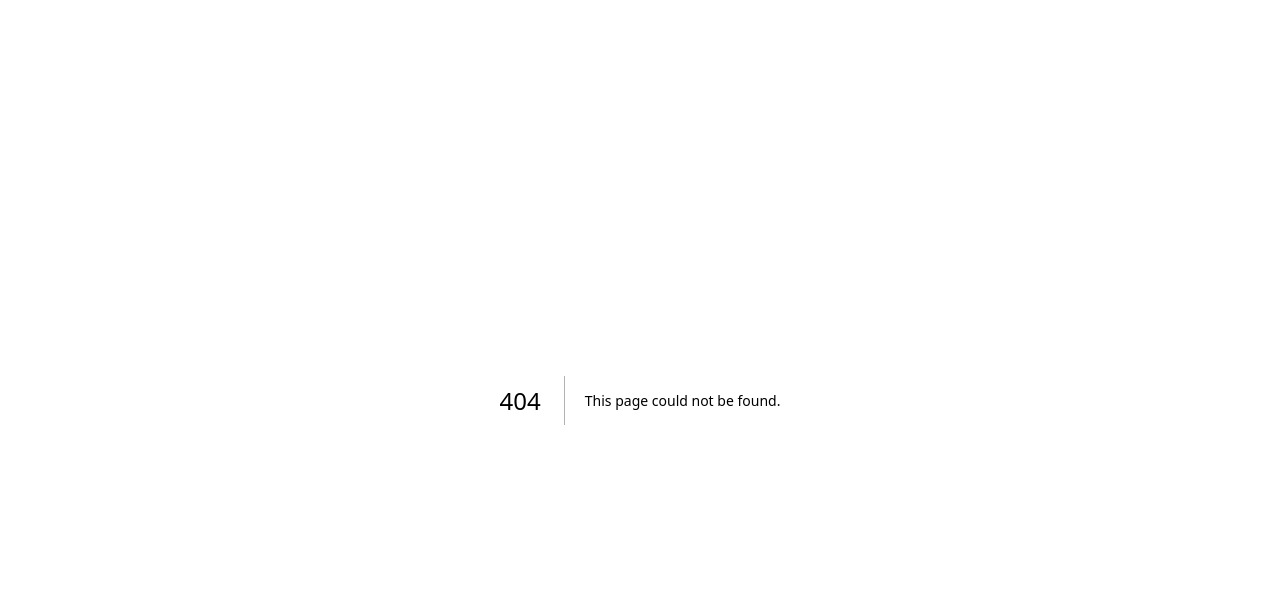
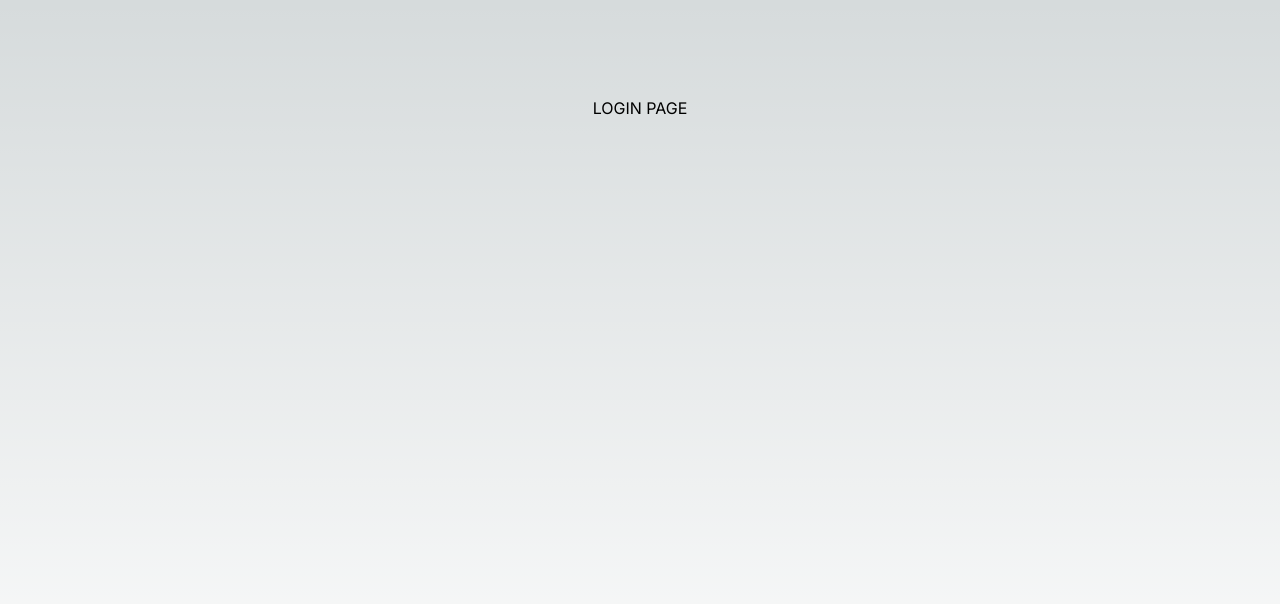
Before and after one commit to theNatePi/JotGenius, a Next.js app in the folder frontend/: page /login in a window 1280 px wide. Before the commit this address had no page. Shown: the top 604 px of the page. Built offline with nearby package versions, Linux system fonts and the light colour scheme.

Commit message:
Create login route

```diff
--- /dev/null
+++ b/frontend/app/login/page.js
@@ -0,0 +1,9 @@
+import Image from "next/image";
+
+export default function Home() {
+  return (
+    <main className="flex min-h-screen flex-col items-center justify-between p-24">
+      <h1>LOGIN PAGE</h1>
+    </main>
+  );
+}
```
